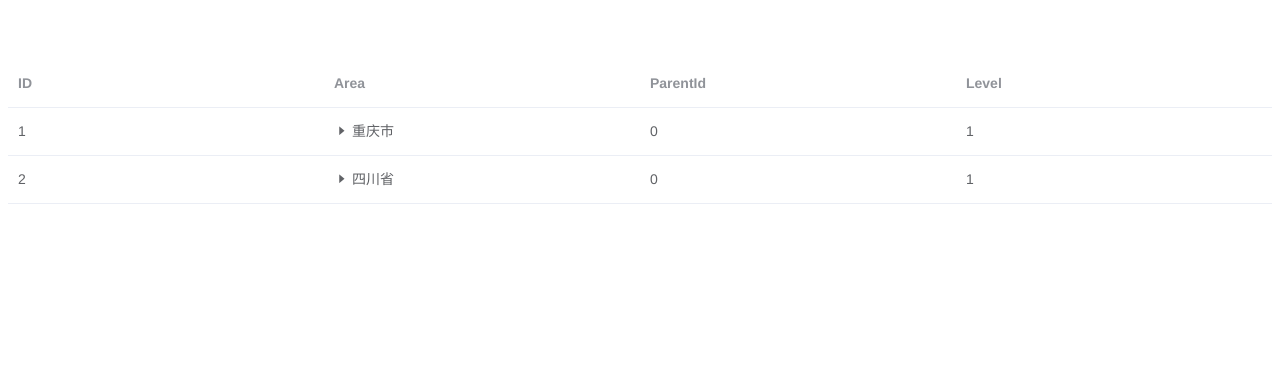
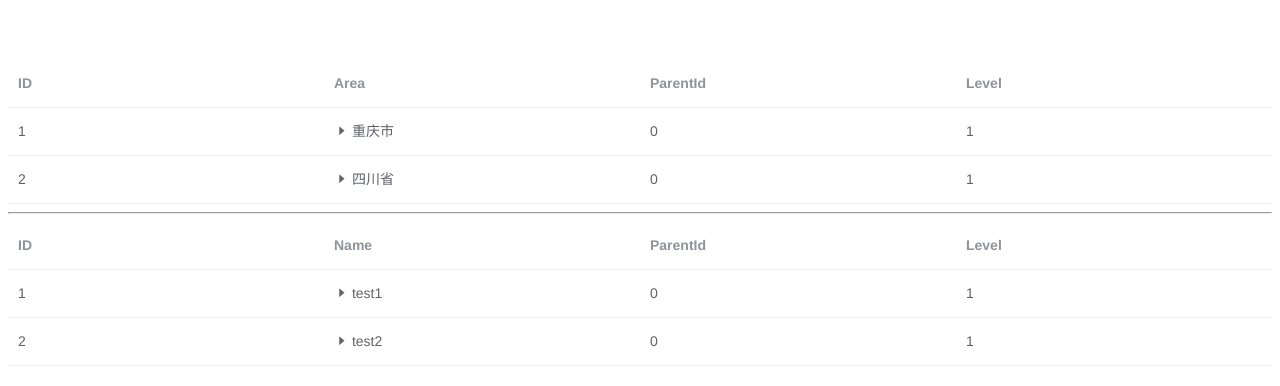
Before and after one commit to tangJunGit/vue-tree-table, a Vue app: page / in a window 1280 px wide. Shown: the top 386 px of the page. Built offline with nearby package versions, Linux system fonts and the light colour scheme.

Commit message:
异步加载

```diff
--- a/src/App.vue
+++ b/src/App.vue
@@ -1,16 +1,20 @@
 <template>
   <div id="app">
     <tree-table-basic></tree-table-basic>
+    <hr>
+    <tree-table-lazy></tree-table-lazy>
   </div>
 </template>
 
 <script>
 import TreeTableBasic from './components/tree-table-basic'
+import treeTableLazy from './components/tree-table-lazy'
 
 export default {
   name: 'app',
   components: {
-    TreeTableBasic
+    TreeTableBasic,
+    treeTableLazy
   }
 }
 </script>
--- a/src/components/tree-table-basic.vue
+++ b/src/components/tree-table-basic.vue
@@ -2,7 +2,7 @@
   <div class="tree-table">
     <el-table :data="tableData" style="width: 100%">
       <el-table-column prop="id" label="ID"></el-table-column>
-      <tree-table-column prop="area" label="Area"></tree-table-column>
+      <tree-table-column prop="area" label="Area" :data="tableData" @onClick="clickNode"></tree-table-column>
       <el-table-column prop="parentId" label="ParentId"></el-table-column>
       <el-table-column prop="level" label="Level"></el-table-column>
     </el-table>
@@ -13,9 +13,6 @@
 import TreeTableColumn from "./tree-table-column";
 export default {
   name: 'TreeTableBasic',
-  props: {
-    msg: String
-  },
   data () {
     return {
       tableData: [
@@ -43,7 +40,15 @@ export default {
     }
   },
   methods: {
+    // 点击节点
+    clickNode (data, row, index) {
+      console.log('表格数据：', data);
+      console.log('节点数据：', row);
+      console.log('节点索引', index);
 
+      // 更新表格数据
+      this.tableData = data;
+    }
   },
   components: {
     TreeTableColumn
--- a/src/components/tree-table-column.vue
+++ b/src/components/tree-table-column.vue
@@ -1,10 +1,7 @@
 <template>
   <el-table-column :prop="prop" v-bind="$attrs">
     <template slot-scope="scope">
-      <span
-        @click.prevent="toggleHandle(scope.$index, scope.row)"
-        :style="paddingStyles(scope.row)"
-      >
+      <span @click.prevent="toggleHandle(scope.row,scope.$index)" :style="paddingStyles(scope.row)">
         <i :class="iconClasses(scope.row)" :style="iconStyles(scope.row)"></i>
         {{ scope.row[prop] }}
       </span>
@@ -15,6 +12,12 @@
 export default {
   name: 'TreeTableColumn',
   props: {
+    asyn: {
+      type: Boolean
+    },
+    data: {
+      type: Array
+    },
     prop: {
       type: String
     },
@@ -37,29 +40,30 @@ export default {
   },
   methods: {
     // 展开收缩操作
-    toggleHandle (index, row) {
+    toggleHandle (row, index) {
+      let data;
+      row._expanded = !row._expanded;
+
       if (this.hasChild(row)) {
-        let data = this.$parent.store.states.data.slice(0); /// 获取table数据
-        let d = data[index];
-        d._expanded = !d._expanded
-        if (d._expanded) {
-          data = this.addChildNode(data, row, index);  // 添加table子节点数据
+        if (row._expanded) {
+          data = this.addChildNode(this.data, row, index);  // 添加table子节点数据
+          this.$emit('onExpand', data, row, index);
         } else {
-          data = this.removeChildNode(data, row[this.id])    // 删除table子节点数据
+          data = this.removeChildNode(this.data, row[this.id])    // 删除table子节点数据
+          this.$emit('onShrink', data, row, index);
         }
+      } else {
+        if (this.asyn) {
+          this.$emit('onExpand', data, row, index);
+        }
+      }
 
-        // 更新
-        this.$parent.store.commit('setData', data)
-        this.$nextTick(() => {
-          this.$parent.doLayout()
-        })
-
-      }
+      this.$emit('onClick', data, row, index);   // 点击节点事件
     },
     // 添加子节点
     addChildNode (data, row, index) {
       row = this.hiddenExpanded(row);   // 添加时隐藏展开状态
-      return data.splice(0, index + 1).concat(row[this.children]).concat(data)
+      return data.slice(0, index + 1).concat(row[this.children]).concat(data.slice(index + 1))
     },
     // 隐藏展开状态
     hiddenExpanded (node) {
@@ -102,7 +106,7 @@ export default {
     },
     // 没有儿子节点不显示icon
     iconStyles (row) {
-      return { 'visibility': (this.hasChild(row) ? 'visible' : 'hidden') }
+      return { 'visibility': (this.hasChild(row) || this.asyn ? 'visible' : 'hidden') }
     },
     // 判断是否有儿子节点
     hasChild (row) {
--- /dev/null
+++ b/src/components/tree-table-lazy.vue
@@ -0,0 +1,69 @@
+<template>
+  <div class="tree-table">
+    <el-table :data="tableData" style="width: 100%">
+      <el-table-column prop="id" label="ID"></el-table-column>
+      <tree-table-column
+        prop="name"
+        label="Name"
+        :data="tableData"
+        @onExpand="onExpandNode"
+        @onShrink="onShrinkNode"
+        :asyn="true"
+      ></tree-table-column>
+      <el-table-column prop="parentId" label="ParentId"></el-table-column>
+      <el-table-column prop="level" label="Level"></el-table-column>
+    </el-table>
+  </div>
+</template>
+
+<script>
+import TreeTableColumn from "./tree-table-column";
+export default {
+  name: 'TreeTableBasic',
+  props: {
+    msg: String
+  },
+  data () {
+    return {
+      tableData: [
+        {
+          id: 1, name: 'test1', level: 1, parentId: 0
+        },
+        {
+          id: 2, name: 'test2', level: 1, parentId: 0
+        }
+      ]
+    }
+  },
+  methods: {
+    // 展开节点
+    onExpandNode (data, row, index) {
+      console.log('表格数据：', data);
+      console.log('节点数据：', row);
+      console.log('节点 index：', index);
+
+      // 模拟的数据
+      const mockData = [
+        { id: row.id + '1', name: 'test' + row.id + '1', level: row.level + 1, parentId: row.id },
+        { id: row.id + '2', name: 'test' + row.id + '2', level: row.level + 1, parentId: row.id },
+      ]
+
+      // 更新表格数据
+      row.children = mockData;
+      this.tableData = this.tableData.slice(0, index + 1).concat(mockData).concat(this.tableData.slice(index + 1));
+    },
+    // 收缩节点
+    onShrinkNode (data, row, index) {
+      console.log('表格数据：', data);
+      console.log('节点数据：', row);
+      console.log('节点 index：', index);
+
+      // 更新表格数据
+      this.tableData = data;
+    }
+  },
+  components: {
+    TreeTableColumn
+  }
+}
+</script>
```
